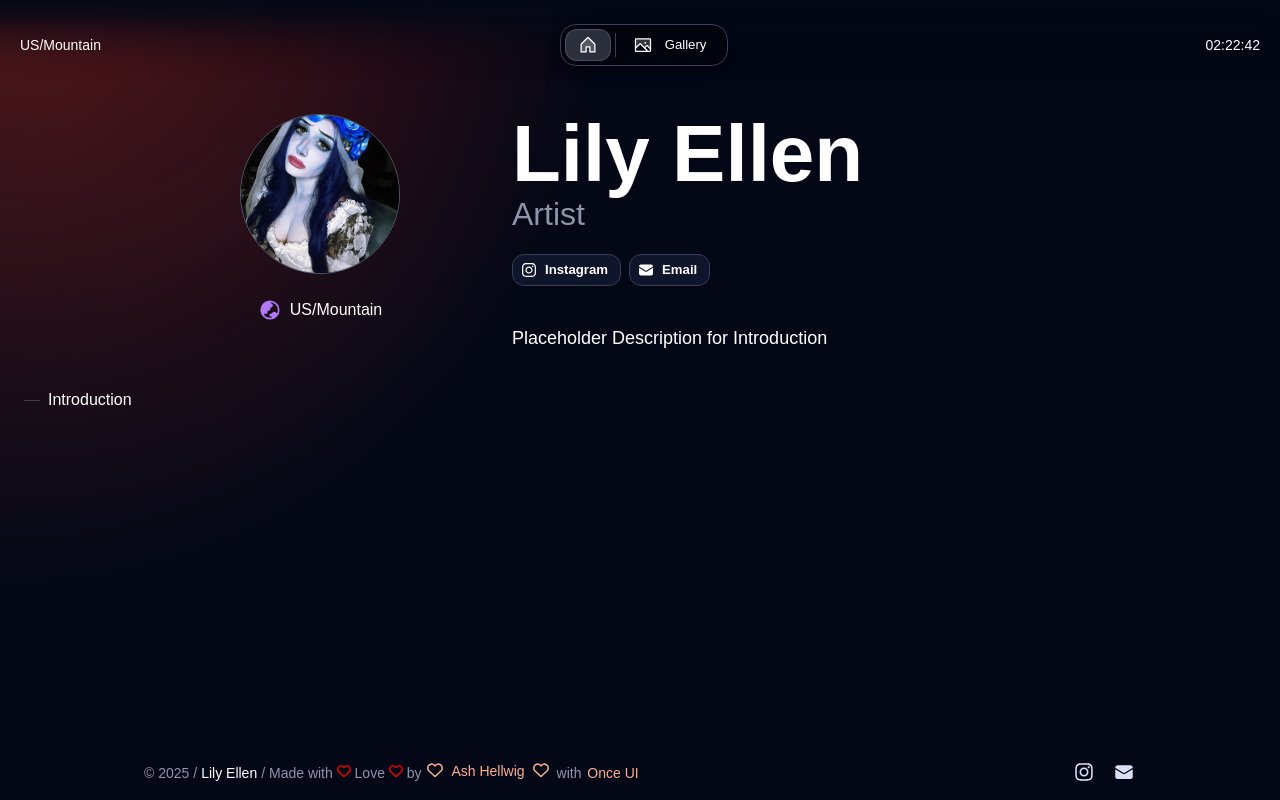
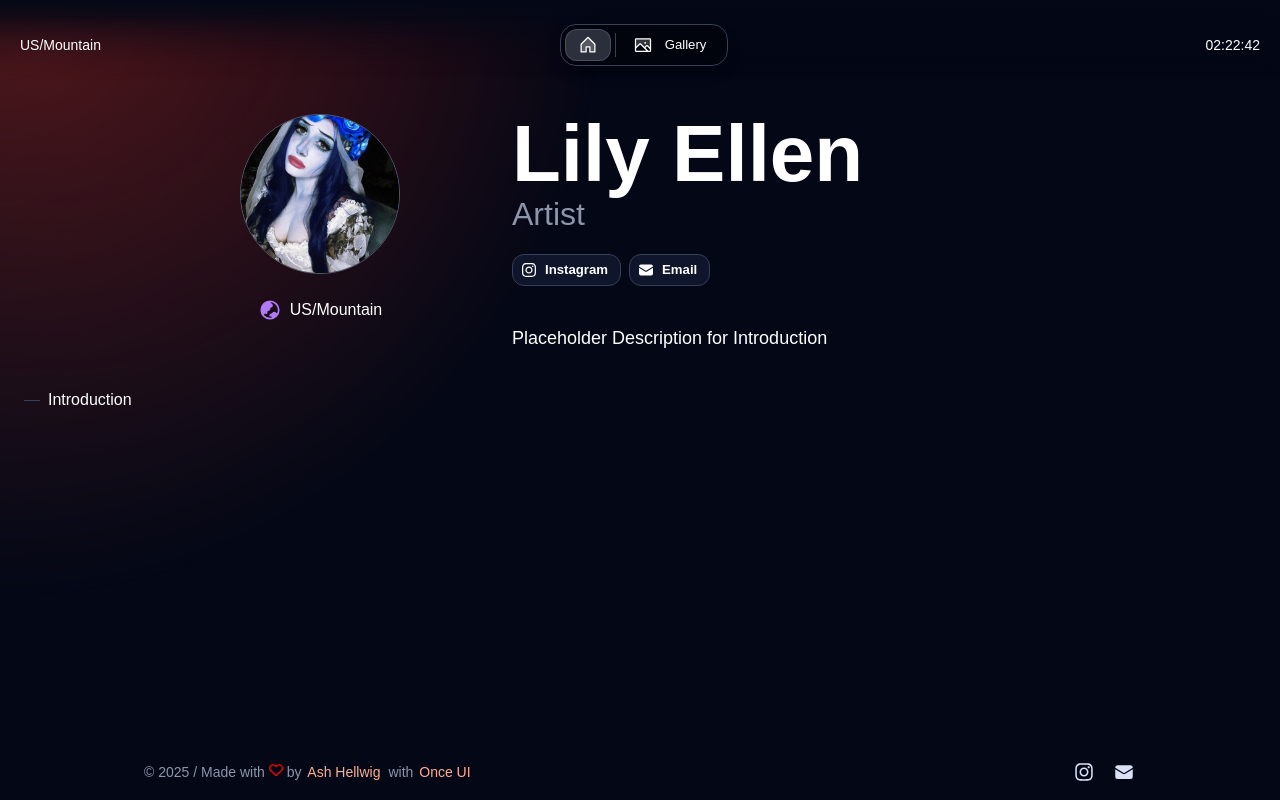
Before and after one commit to ashellwig/artbylilyellen, a Next.js app: page / in a window 1280 px wide. Built offline with nearby package versions, Linux system fonts and the light colour scheme; a web font is replaced by a local one.

Commit message:
fix footer

```diff
--- a/package.json
+++ b/package.json
@@ -33,7 +33,8 @@
     "remark": "^15.0.1",
     "remark-html": "^16.0.1",
     "sass": "^1.77.6",
-    "sharp": "^0.33.4"
+    "sharp": "^0.33.4",
+    "styled-components": "^6.1.15"
   },
   "devDependencies": {
     "@csstools/postcss-global-data": "^2.1.1",
--- a/src/components/Footer.tsx
+++ b/src/components/Footer.tsx
@@ -25,17 +25,14 @@ export const Footer = () => {
         vertical="center"
       >
         <Text variant="body-default-s" onBackground="neutral-strong">
-          <Text onBackground="neutral-weak">© {currentYear} /</Text>
-          <Text paddingX="4">{person.name}</Text>
+          <Text onBackground="neutral-weak">© {currentYear} / </Text>
           <Text onBackground="neutral-weak">
-            / Made with{" "}
-            <FaRegHeart style={{ color: "red" }} />{" "}
-            Love{" "}
-            <FaRegHeart style={{ color: "red" }} />{" "}
+            Made with{" "}
+            <Text style={{ color: "red" }}>
+              <FaRegHeart />
+            </Text>{" "}
             by{" "}
             <SmartLink
-              prefixIcon="heart"
-              suffixIcon="heart"
               style={{ marginLeft: "-0.125rem" }}
               href="https://linktr.ee/ashwig"
             >
--- a/src/once-ui/icons.ts
+++ b/src/once-ui/icons.ts
@@ -1,4 +1,4 @@
-import { IconType } from "react-icons";
+import { IconContext, IconType } from "react-icons";
 
 import {
   HiChevronUp,
@@ -34,6 +34,11 @@ import {
 } from "react-icons/pi";
 
 import { FaDiscord, FaGithub, FaInstagram, FaLinkedin, FaRegHeart, FaXTwitter } from "react-icons/fa6";
+import styled from 'styled-components'
+
+const RedHeartIcon = styled(FaRegHeart)`
+  color: red;
+`;
 
 export const iconLibrary: Record<string, IconType> = {
   chevronUp: HiChevronUp,
@@ -68,5 +73,5 @@ export const iconLibrary: Record<string, IconType> = {
   x: FaXTwitter,
   clipboard: HiClipboard,
   arrowUpRightFromSquare: HiArrowTopRightOnSquare,
-  heart: FaRegHeart,
+  heart: RedHeartIcon,
 };
```
Also changed, not shown: 1 other file (tests, documents, lock files or other folders).
